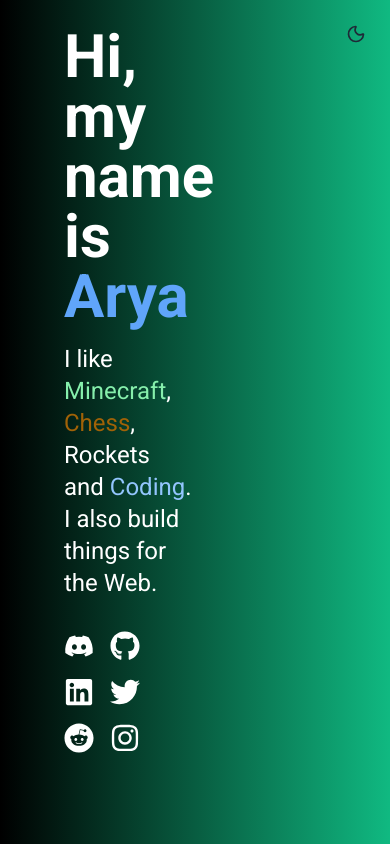
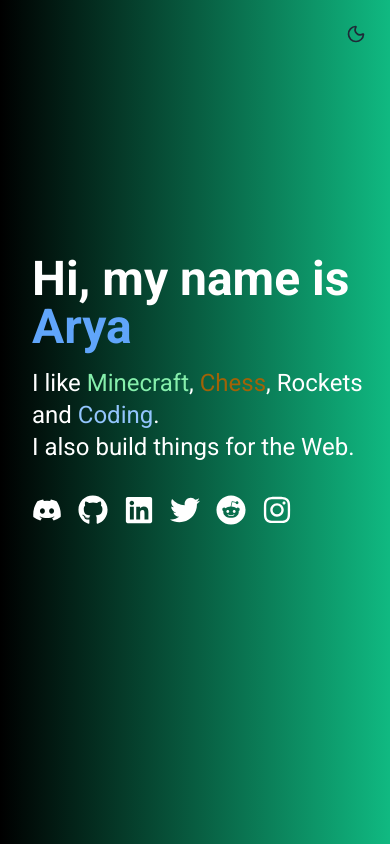
Before and after one commit to Arya4930/Arya-new, a Next.js app: page / in a window 390 px wide. Built offline with nearby package versions, Linux system fonts and the light colour scheme.

Commit message:
Mobile UI

```diff
--- a/src/app/page.js
+++ b/src/app/page.js
@@ -8,8 +8,8 @@ export default function Page() {
   return (
     <div className="flex items-center h-screen bg-gradient-to-r from-black to-emerald-500 dark:from-white dark:to-emerald-600 dark:text-black text-white font-roboto">
       {/* Left half content */}
-      <div className="w-1/2 pl-16 pb-16">
-        <div className="text-6xl font-semibold">
+      <div className="w-13/4 md:w-1/2 pl-8 md:pl-16 pb-16">
+        <div className="text-5xl md:text-6xl font-semibold">
           Hi, my name is <span className="text-blue-400 dark:text-blue-700">Arya</span>
         </div>
         <div className="text-2xl mt-4 dark:text-gray-800">
```
